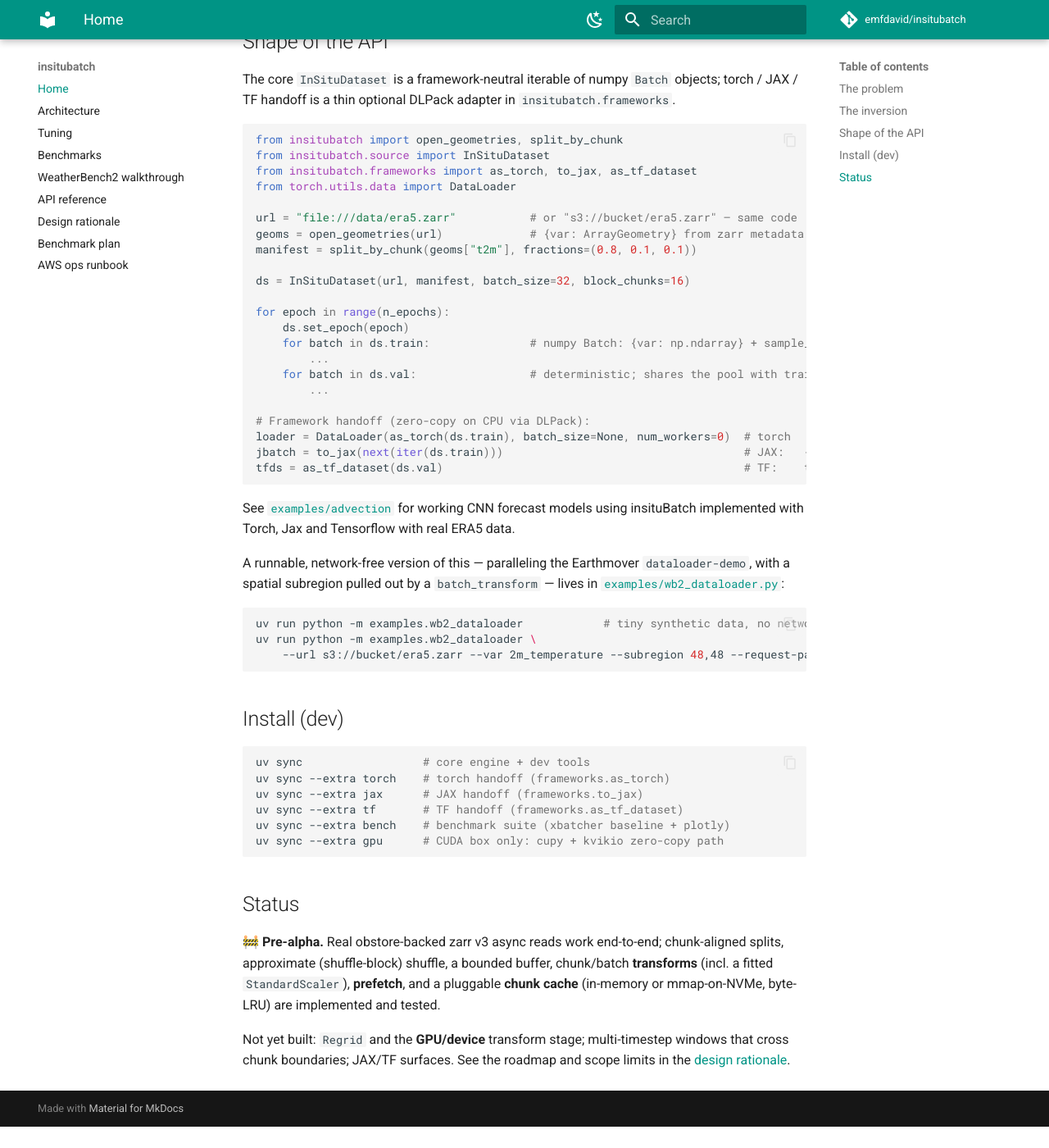
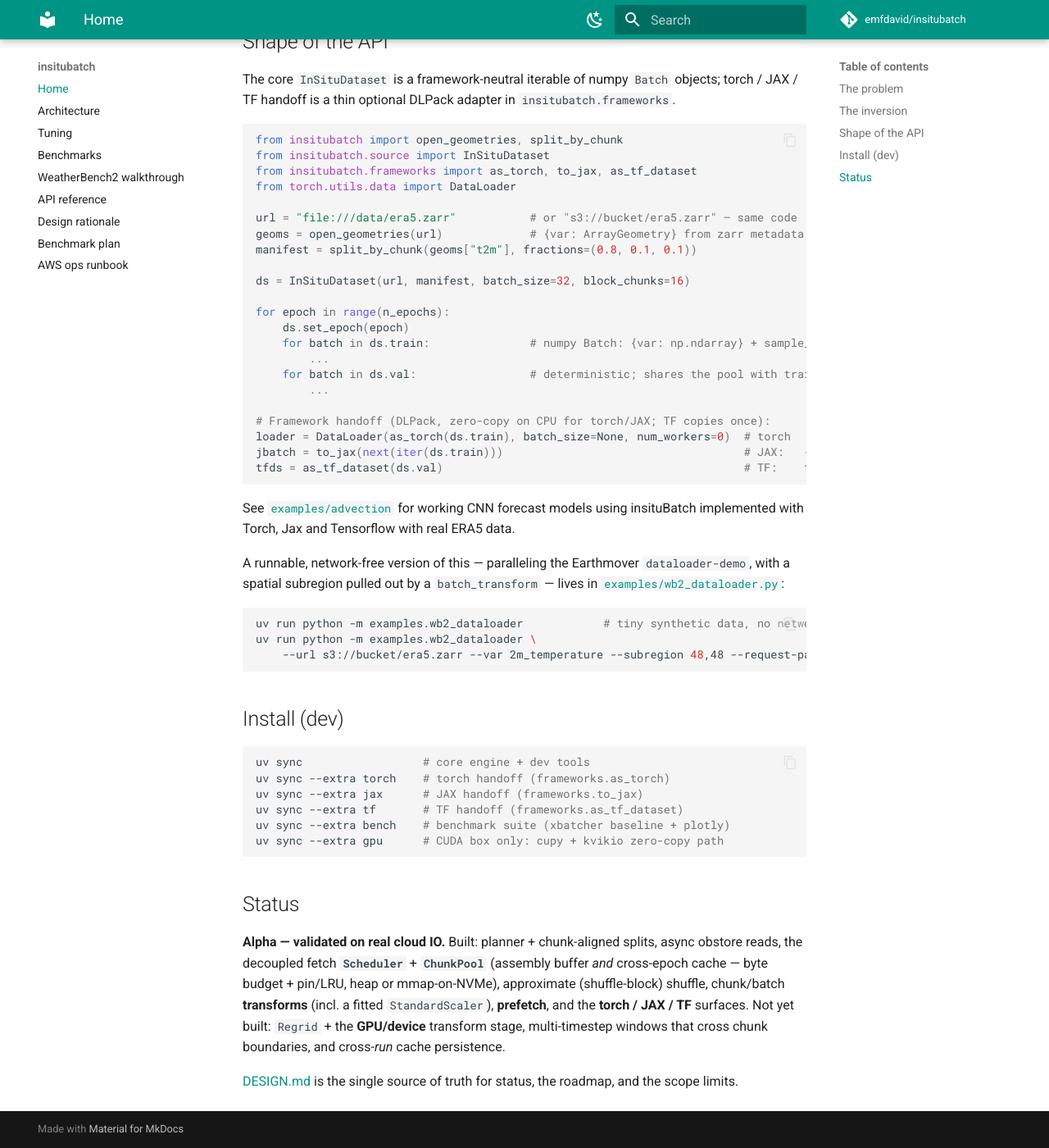
Before and after one commit to emfdavid/insitubatch, an MkDocs documentation site: the page built from docs/index.md, in a window 1280 px wide and 1400 px high, scrolled down 1245 px. Shown: the whole window at 82% size. Built offline with MkDocs 1.6.1 and Material for MkDocs 9.7.7, drawn with Linux system fonts in a browser that asks for light colours; comment, search, counter and statistics services are not loaded; before the commit the page ends 2619 px from its top, so only the background shows below that.

Commit message:
docs: correct status drift to Alpha; fix TF DLPack claims; auto-derive API page
Phase 1 of the docs cleanup — drift/correctness only.

- Status is now Alpha and consistent across DESIGN.md (single source of truth),
  README, and docs/index.md; JAX/TF surfaces and the V2 scheduler are marked
  shipped (DESIGN.md previously contradicted itself: M3 "done" vs "not built").
- Remove stale v1/v2 framing from tuning.md and the misplaced status snapshot
  from architecture.md (status lives in DESIGN).
- docs/api.md auto-derives from __all__ (no hand-maintained member list to
  drift) and documents the frameworks adapters; StoreLike gains an attribute
  docstring so it renders.
- Fix the "zero-copy on CPU via DLPack" overclaim: true for torch/JAX, but TF
  takes one CPU copy (its experimental DLPack is unreliable). Resolve the
  contradicting as_tf_dataset docstring; to_tf docstring is the canonical home.
- CHANGELOG: promote Unreleased to 0.0.3 (2026-06-29).

Verified: mkdocs build --strict, ruff, mypy all clean.

Co-Authored-By: Claude Opus 4.8 <noreply@anthropic.com>

```diff
--- a/docs/index.md
+++ b/docs/index.md
@@ -71,7 +71,7 @@ for epoch in range(n_epochs):
     for batch in ds.val:                 # deterministic; shares the pool with train
         ...
 
-# Framework handoff (zero-copy on CPU via DLPack):
+# Framework handoff (DLPack, zero-copy on CPU for torch/JAX; TF copies once):
 loader = DataLoader(as_torch(ds.train), batch_size=None, num_workers=0)  # torch
 jbatch = to_jax(next(iter(ds.train)))                                    # JAX:   {var: jax.Array}
 tfds = as_tf_dataset(ds.val)                                             # TF:    tf.data.Dataset
@@ -105,13 +105,13 @@ uv sync --extra gpu      # CUDA box only: cupy + kvikio zero-copy path
 
 ## Status
 
-🚧 **Pre-alpha.** Real obstore-backed zarr v3 async reads work end-to-end;
-chunk-aligned splits, approximate (shuffle-block) shuffle, a bounded buffer,
-chunk/batch **transforms** (incl. a fitted `StandardScaler`), **prefetch**, and a
-pluggable **chunk cache** (in-memory or mmap-on-NVMe, byte-LRU) are implemented
-and tested.
+**Alpha — validated on real cloud IO.** Built: planner + chunk-aligned splits, async
+obstore reads, the decoupled fetch **`Scheduler`** + **`ChunkPool`** (assembly buffer
+*and* cross-epoch cache — byte budget + pin/LRU, heap or mmap-on-NVMe), approximate
+(shuffle-block) shuffle, chunk/batch **transforms** (incl. a fitted `StandardScaler`),
+**prefetch**, and the **torch / JAX / TF** surfaces. Not yet built: `Regrid` + the
+**GPU/device** transform stage, multi-timestep windows that cross chunk boundaries, and
+cross-*run* cache persistence.
 
-Not yet built: `Regrid` and the **GPU/device** transform stage; multi-timestep
-windows that cross chunk boundaries; JAX/TF surfaces. See the roadmap and scope
-limits in the
-[design rationale](https://github.com/emfdavid/insitubatch/blob/main/DESIGN.md).
+[DESIGN.md](https://github.com/emfdavid/insitubatch/blob/main/DESIGN.md) is the single
+source of truth for status, the roadmap, and the scope limits.
```
Also changed, not shown: CHANGELOG.md (+7 -1 lines), DESIGN.md (+7 -2 lines), README.md (+7 -5 lines), docs/api.md (+14 -24 lines), docs/architecture.md (+0 -4 lines), docs/tuning.md (+0 -9 lines), 2 other files.
